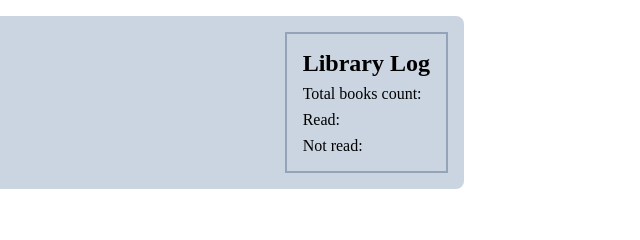
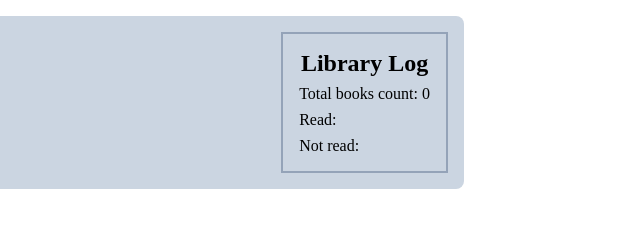
Before and after one commit to VitaliaSvirskaja/library, a website built with Vite: page index.html in a window 1280 px wide. Shown: the top 240 px of the page, 640-1280 px from the left. Built offline with nearby package versions, Linux system fonts and the light colour scheme.

Commit message:
added bookCount

```diff
--- a/index.html
+++ b/index.html
@@ -15,7 +15,7 @@
         </div>
         <div class="library-logo">
             <h2>Library Log</h2>
-            <p>Total books count:</p>
+            <p id="bookCount">Total books count:</p>
             <p>Read:</p>
             <p>Not read:</p>
         </div>
--- a/src/main.ts
+++ b/src/main.ts
@@ -3,6 +3,7 @@ import './style.css'
 function initData() {
     const allBooks = getAllBooks()
     renderBooks(allBooks)
+    setCount(allBooks.length)
 }
 initData()
 const dialog = document.querySelector("dialog");
@@ -122,4 +123,10 @@ function addAnotherBook(book: BookInterface) {
     allBooks.push(book)
     saveAllBooks(allBooks)
     renderBooks(allBooks)
+    setCount(allBooks.length)
 }
+
+function setCount(count:number) {
+    const bookCount = document.querySelector("#bookCount");
+    bookCount!.innerHTML = "Total books count: " + count
+}
```
